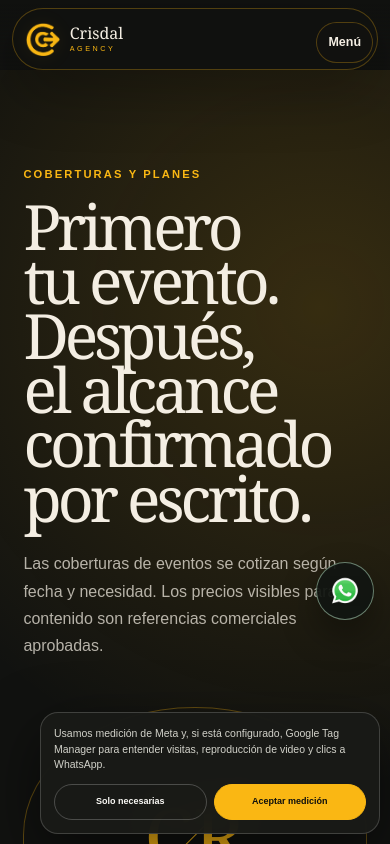
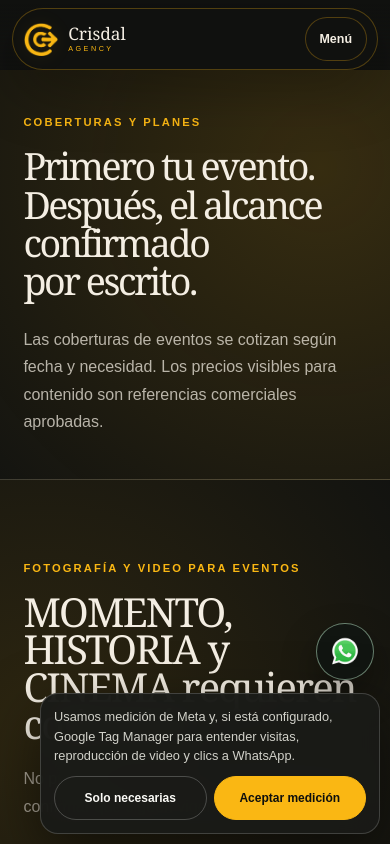
Before and after one commit to zam-ia/crisdal-agency, a Next.js app: page /planes in a window 390 px wide. Shown: the top 844 px of the page. Built offline with nearby package versions, Linux system fonts and the light colour scheme.

Commit message:
fix(ui): public mobile menu, hero scale, contrast and WhatsApp consent clearance

```diff
--- a/app/globals.css
+++ b/app/globals.css
@@ -1258,3 +1258,10 @@ body {
   .faq-item summary { min-height: 70px; padding: 0 18px; }
   .faq-item > p { padding: 0 42px 22px 18px; }
 }
+
+/* Legible consent actions without changing consent semantics. */
+.consent-banner p{font-size:.8rem;line-height:1.5}
+.consent-banner button{min-height:44px;font-size:.75rem;white-space:normal}
+.consent-banner button:focus-visible{outline:3px solid #fab713;outline-offset:2px}
+.consent-banner{bottom:max(10px,env(safe-area-inset-bottom,0px))}
+@media(max-height:420px){.consent-banner{max-height:48dvh;overflow:auto}}
--- /dev/null
+++ b/app/ui/marketing/floating-contact.tsx
@@ -0,0 +1,22 @@
+"use client";
+import {useEffect,useRef,type ReactNode} from "react";
+/** Measure the actual banner so translated or zoomed consent text doesn't cover WhatsApp. */
+export function FloatingContact({children}:{children:ReactNode}){
+ const ref=useRef<HTMLDivElement>(null);
+ useEffect(()=>{
+   const host=ref.current;if(!host)return;
+   let banner:HTMLElement|null=null;
+   const measure=()=>{
+    if(!banner){host.style.setProperty("--crisdal-contact-clearance","0px");return;}
+    const rect=banner.getBoundingClientRect();
+    host.style.setProperty("--crisdal-contact-clearance",Math.max(0,Math.ceil(window.innerHeight-rect.top))+"px");
+   };
+   const resize=typeof ResizeObserver!=="undefined"?new ResizeObserver(measure):null;
+   const attach=()=>{const next=document.querySelector<HTMLElement>(".consent-banner");if(next===banner)return;resize?.disconnect();banner=next;if(banner)resize?.observe(banner);measure();};
+   const mutation=new MutationObserver(attach);
+   mutation.observe(document.body,{childList:true,subtree:true});
+   attach();measure();window.addEventListener("resize",measure);
+   return ()=>{mutation.disconnect();resize?.disconnect();window.removeEventListener("resize",measure);};
+ },[]);
+ return <div ref={ref}>{children}</div>;
+}
--- a/app/ui/marketing/home-focus.module.css
+++ b/app/ui/marketing/home-focus.module.css
@@ -12,7 +12,7 @@
 .sample > div { padding: 1rem; }
 .sample span { color: #fab713; font-size: .78rem; }
 .sample h3 { margin: .3rem 0; font-family: Georgia, serif; font-size: clamp(1.4rem,3vw,2rem); overflow-wrap: anywhere; }
-.pending { color: #565349; max-width: 40rem; line-height: 1.6; }
+.pending { color: rgb(244 238 227 / 78%); max-width: 40rem; line-height: 1.6; }
 .coverages { display: flex; flex-wrap: wrap; gap: .55rem; }
 .coverages span { display: inline-flex; padding: .42rem .7rem; border: 1px solid #c9bca8; border-radius: 999px; font-size: .83rem; }
 @media (max-width: 48rem) {
@@ -22,3 +22,7 @@
   .hero[data-has-cover] > div:nth-child(2) > a { aspect-ratio: 4 / 3; border-radius: 1.1rem; }
   .samples { grid-template-columns: minmax(0,1fr); }
 }
+
+.hero[data-has-cover] h1{overflow-wrap:anywhere;text-wrap:balance}
+@media(max-width:48rem){.hero[data-has-cover] h1{font-size:clamp(2.4rem,9vw,4.25rem);line-height:1.02}}
+@media(hover:hover) and (pointer:fine) and (prefers-reduced-motion:no-preference){.sample{transition:border-color .2s,transform .2s}.sample:hover{border-color:#fab713;transform:translateY(-2px)}}
--- a/app/ui/marketing/marketing-shell.tsx
+++ b/app/ui/marketing/marketing-shell.tsx
@@ -5,6 +5,8 @@ import { publicSite } from "../../lib/public-site-content";
 import { SiteTracking } from "../site-tracking";
 import { WhatsAppLink } from "../whatsapp-link";
 import styles from "./marketing.module.css";
+import { DisclosureNav } from "../disclosure-nav";
+import { FloatingContact } from "./floating-contact";
 
 const navigation = [
   { href: "/eventos", label: "Eventos" },
@@ -38,6 +40,7 @@ export function MarketingShell({ children }: { children: ReactNode }) {
               <Link href={item.href} key={item.href}>{item.label}</Link>
             ))}
           </nav>
+          <DisclosureNav className={styles.mobileMenu} label="Menú" navLabel="Navegación comercial móvil">{navigation.map((item) => <Link href={item.href} key={item.href}>{item.label}</Link>)}<Link href="/contenido">Contenido para negocios</Link><Link href="/planes">Planes</Link></DisclosureNav>
           <WhatsAppLink
             placement="public_header"
             eventName="click_whatsapp_public_header"
@@ -48,9 +51,8 @@ export function MarketingShell({ children }: { children: ReactNode }) {
             Hablemos
           </WhatsAppLink>
         </div>
-        <details className={styles.mobileMenu}><summary>Menú</summary><nav aria-label="Navegación comercial móvil">{navigation.map((item) => <Link href={item.href} key={item.href}>{item.label}</Link>)}<Link href="/contenido">Contenido para negocios</Link><Link href="/planes">Planes</Link></nav></details>
       </header>
-      <main id="main-content">{children}</main>
+      <main id="main-content" tabIndex={-1}>{children}</main>
       <footer className={styles.footer}>
         <div>
           <Link className={styles.footerBrand} href="/">Crisdal Agency</Link>
@@ -64,6 +66,7 @@ export function MarketingShell({ children }: { children: ReactNode }) {
         </nav>
         <small>© 2026 Crisdal Agency. Los alcances y fechas se confirman antes de contratar.</small>
       </footer>
+      <FloatingContact>
       <WhatsAppLink
         placement="sticky"
         eventName="click_whatsapp_floating_public"
@@ -74,6 +77,7 @@ export function MarketingShell({ children }: { children: ReactNode }) {
         <Image src="/brand/whatsapp-official.png" alt="" width={30} height={30} aria-hidden="true" />
         <span>WhatsApp</span>
       </WhatsAppLink>
+      </FloatingContact>
     </div>
   );
 }
--- a/app/ui/marketing/marketing.module.css
+++ b/app/ui/marketing/marketing.module.css
@@ -1420,3 +1420,40 @@
   .homeProjectGrid a:focus-visible,
   .heroFrame:hover img { transform: none !important; }
 }
+
+/* Native disclosure, compact editorial hero and actual consent clearance. */
+.site{min-width:0}
+.headerInner{gap:clamp(.5rem,2vw,1.5rem)}
+.headerInner .logo{flex-shrink:0}
+.desktopNav a{padding:.6rem .15rem}
+.pageHero{min-height:clamp(24rem,42vw,34rem);padding-block:clamp(3.5rem,7vw,6rem)}
+.pageHero h1{font-size:clamp(2.75rem,5.5vw,5.8rem);line-height:1.02;overflow-wrap:anywhere}
+.pageHeroMark{min-height:18rem}
+.floatingWhatsApp{bottom:calc(max(1.2rem,1rem + env(safe-area-inset-bottom,0px)) + var(--crisdal-contact-clearance,0px))}
+:global(body:has(.consent-banner)) .floatingWhatsApp{bottom:calc(var(--crisdal-contact-clearance,13rem) + 1.2rem)}
+.footer>small{color:rgb(244 238 227 / 65%)}
+@media(max-width:64rem){
+ .mobileMenu{display:block;position:relative;inset:auto;flex-shrink:0}
+ .mobileMenu summary{min-width:44px;min-height:44px;display:flex;align-items:center;justify-content:center;padding:.6rem .85rem}
+ .mobileMenu nav{top:calc(100% + .8rem);right:0;width:min(21rem,calc(100vw - 2rem));max-height:65dvh;overflow:auto;overscroll-behavior:contain}
+ .mobileMenu nav a{min-height:44px;display:flex;align-items:center}
+ .headerInner{padding-right:.65rem}
+}
+@media(max-width:48rem){
+ .headerInner{padding:.5rem .65rem;gap:.45rem}
+ .headerInner .logo{min-width:0;flex-shrink:1}
+ .logo span{font-size:1.08rem}
+ .pageHero{padding-block:2.75rem;min-height:0;gap:0}
+ .pageHeroMark{display:none}
+ .pageHero h1{font-size:clamp(2.35rem,8.5vw,4rem)}
+ .footer{padding-bottom:6rem}
+ :global(body:has(.consent-banner)) .floatingWhatsApp{bottom:calc(var(--crisdal-contact-clearance,14rem) + .8rem)}
+}
+@media(max-width:24rem){.logo span{font-size:1rem}.headerInner .logo{gap:.4rem}.headerInner .logo img{width:2rem;height:1.9rem}.mobileMenu summary{padding-inline:.65rem}}
+@media(prefers-reduced-motion:no-preference){
+ .mobileMenu[open] nav{animation:crisdal-menu-in .18s ease-out}
+ @keyframes crisdal-menu-in{from{opacity:.7;transform:translateY(-4px)}to{opacity:1;transform:none}}
+}
+@media(prefers-reduced-motion:reduce){
+ .headerCta:hover,.primaryButton:hover,.secondaryButton:hover,.darkButton:hover,.lightLink:hover{transform:none}
+}
```
